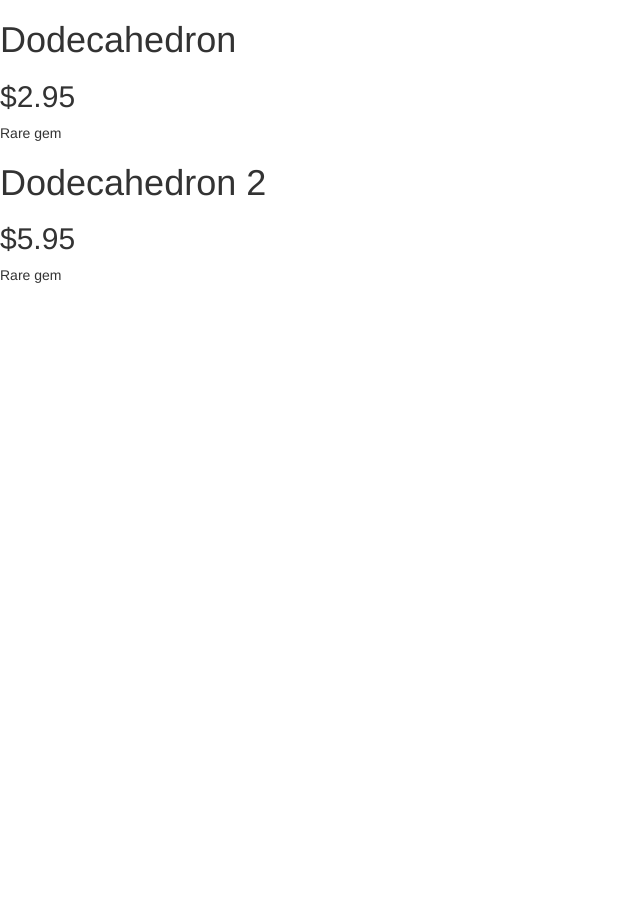
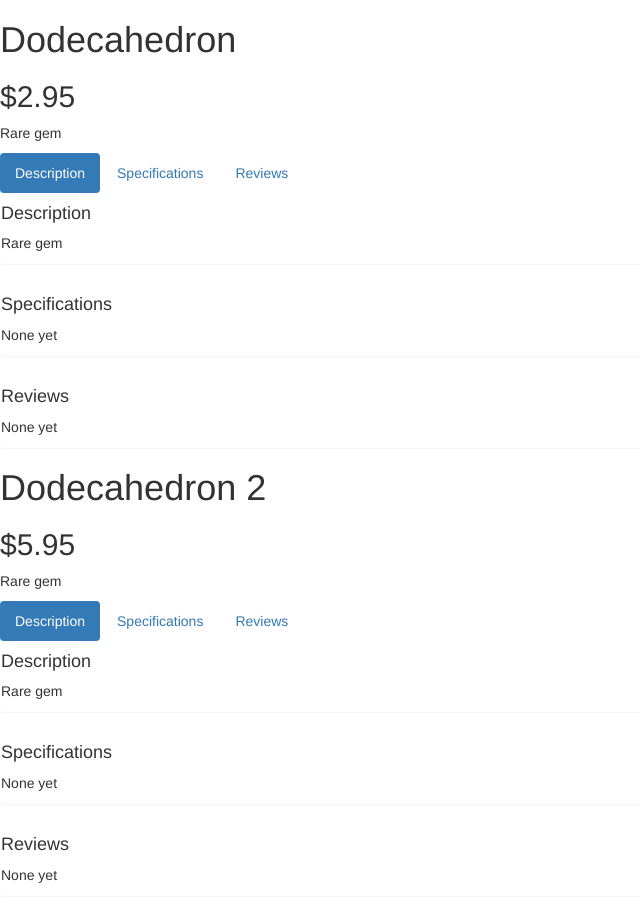
Before and after one commit to iamryandrake/angularDemo, a plain HTML site: page index.html in a window 1280 px wide. Shown: the whole page, without its empty margins (0-640 px from the left). Before the commit the page ends 800 px from the top, so only its background shows below. Drawn offline with nearby package versions, Linux system fonts and the light colour scheme.

Commit message:
Add ng-class directive and tabs

```diff
--- a/index.html
+++ b/index.html
@@ -9,6 +9,30 @@
       <h2>{{product.price | currency }}</h2>
       <p>{{product.description}}</p>
       <button ng-show="product.canPurchase"> Add to Cart </button>
+      <section ng-init="tab = 1">
+        <ul class="nav nav-pills">
+          <li ng-class="{ active:tab === 1}">
+            <a href ng-click="tab = 1">Description</a>
+          </li>
+          <li ng-class="{ active:tab === 2}">
+            <a href ng-click="tab = 2">Specifications</a>
+          </li>
+          <li ng-class="{ active:tab === 3}">
+            <a href ng-click="tab = 3">Reviews</a>
+          </li>
+        </ul>
+        <div class="panel">
+          <h4>Description</h4>
+          <p>{{product.description}}</p>
+        </div>
+        <div class="panel">
+          <h4>Specifications</h4>
+          <p>None yet</p>
+        </div>
+        <div class="panel">
+          <h4>Reviews</h4>
+          <p>None yet</p>
+        </div>
     </div>
     <script typ="text/javascript" src="https://cdnjs.cloudflare.com/ajax/libs/angular.js/1.5.0-beta.0/angular.min.js" /></script>
     <script type="text/javascript" src="app.js"></script>
```
